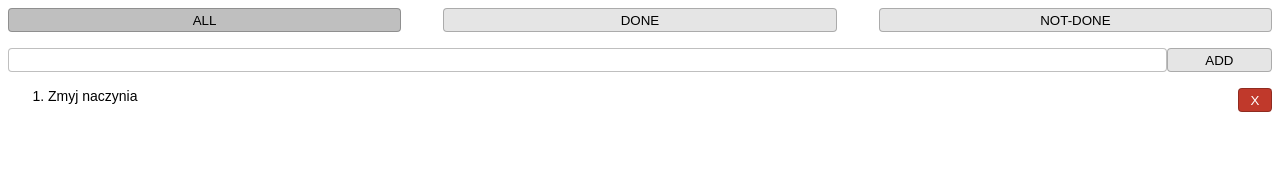
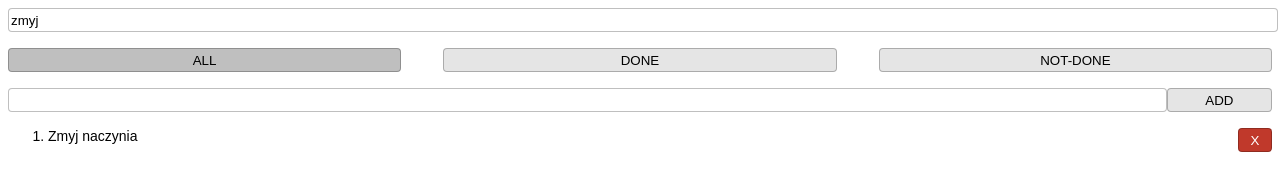
Before and after one commit to coderoadpl/frontend--psd--project-3.3, a plain HTML site: page index.html in a window 1280 px wide. Drawn offline with Linux system fonts and the light colour scheme.

Commit message:
Search input added

```diff
--- a/script.js
+++ b/script.js
@@ -40,11 +40,11 @@ const appendArray = function (array, container) {
     })
 }
 
-const renderInput = function (onChange, focusCondition, className) {
+const renderInput = function (onChange, value, onBlur, focusCondition, className) {
     const input = document.createElement('input')
     input.className = className
 
-    input.value = newToDoName
+    input.value = value
 
     input.addEventListener('input', onChange)
 
@@ -67,6 +67,13 @@ const renderButton = function (label, onClick, className) {
 }
 
 // State changing functions
+
+const onSearchPhraseChange = function (event) {
+    searchInputIsFocused = true
+    newToDoInputIsFocused = false
+    searchPhrase = event.target.value
+    update()
+}
 
 const filterByCompleted = function (task) {
     if (filter === 'ALL') return true
@@ -95,6 +102,7 @@ const onFilterChange = function (filterValue) {
 
 const onNewToDoNameChange = function (event) {
     newToDoInputIsFocused = true
+    searchInputIsFocused = false
     newToDoName = event.target.value
     update()
 }
@@ -188,6 +196,8 @@ const renderNewTaskButton = function (label) {
 const renderNewTaskInput = function () {
     return renderInput(
         onNewToDoNameChange,
+        newToDoName,
+        function () { newToDoInputIsFocused = false },
         newToDoInputIsFocused,
         'todo-list__input'
     )
@@ -236,6 +246,23 @@ const renderFilters = function (activeFilter) {
     return container
 }
 
+const renderSearch = function () {
+    const container = document.createElement('div')
+    container.className = 'todo-list__search'
+
+    const input = renderInput(
+        onSearchPhraseChange,
+        searchPhrase,
+        function () { searchInputIsFocused = false },
+        searchInputIsFocused,
+        'todo-list__input'
+    )
+
+    container.appendChild(input)
+
+    return container
+}
+
 const render = function () {
     const container = document.createElement('div')
     container.className = 'todo-list'
@@ -244,10 +271,12 @@ const render = function () {
         .filter(filterByCompleted)
         .filter(filterBySearchPhrase)
 
+    const searchElement = renderSearch()
     const filtersElement = renderFilters(filter)
     const newTaskFormElement = renderNewTaskForm()
     const taskListElement = renderTasksList(filteredTasks)
 
+    container.appendChild(searchElement)
     container.appendChild(filtersElement)
     container.appendChild(newTaskFormElement)
     container.appendChild(taskListElement)
--- a/style.css
+++ b/style.css
@@ -1,3 +1,7 @@
+.todo-list__search{
+    margin-bottom: 16px;
+}
+
 .todo-list__filters{
     display: flex;
     justify-content: space-between;
```
